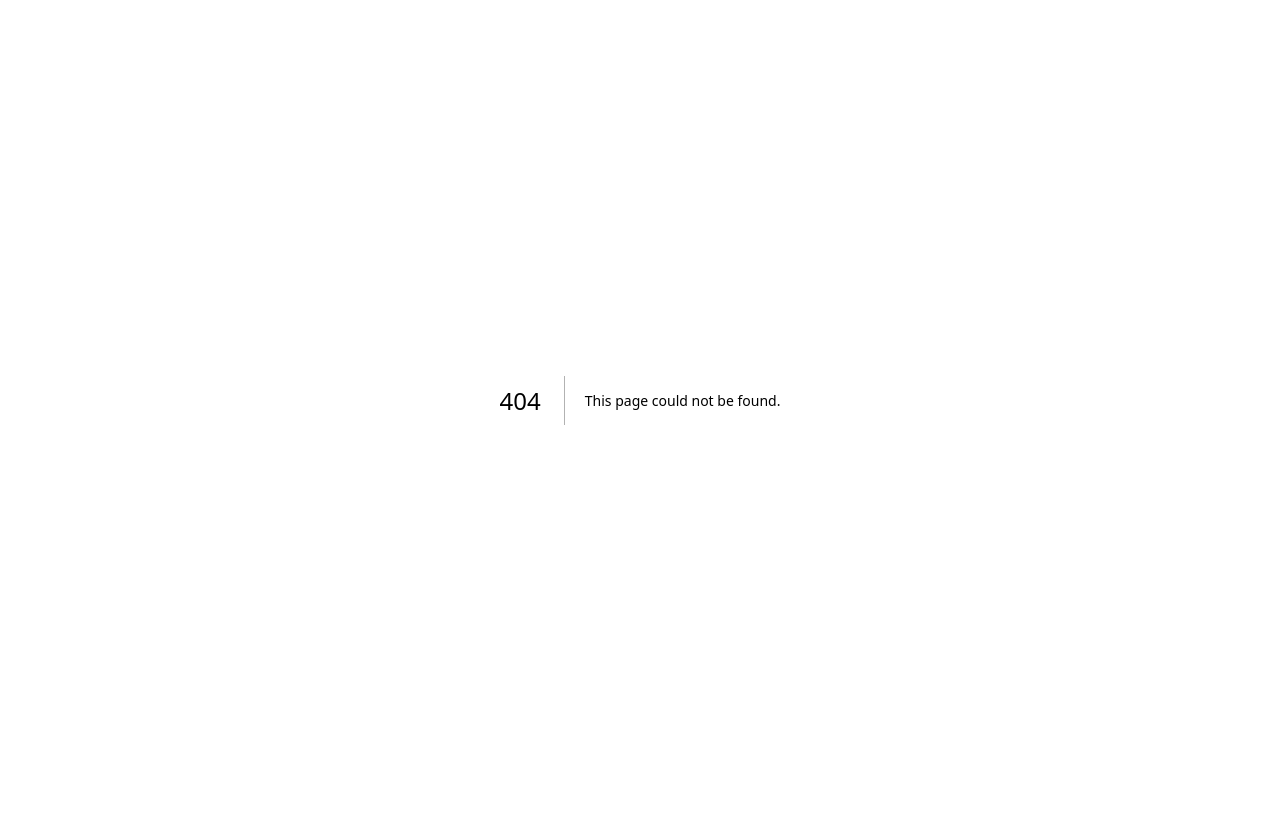
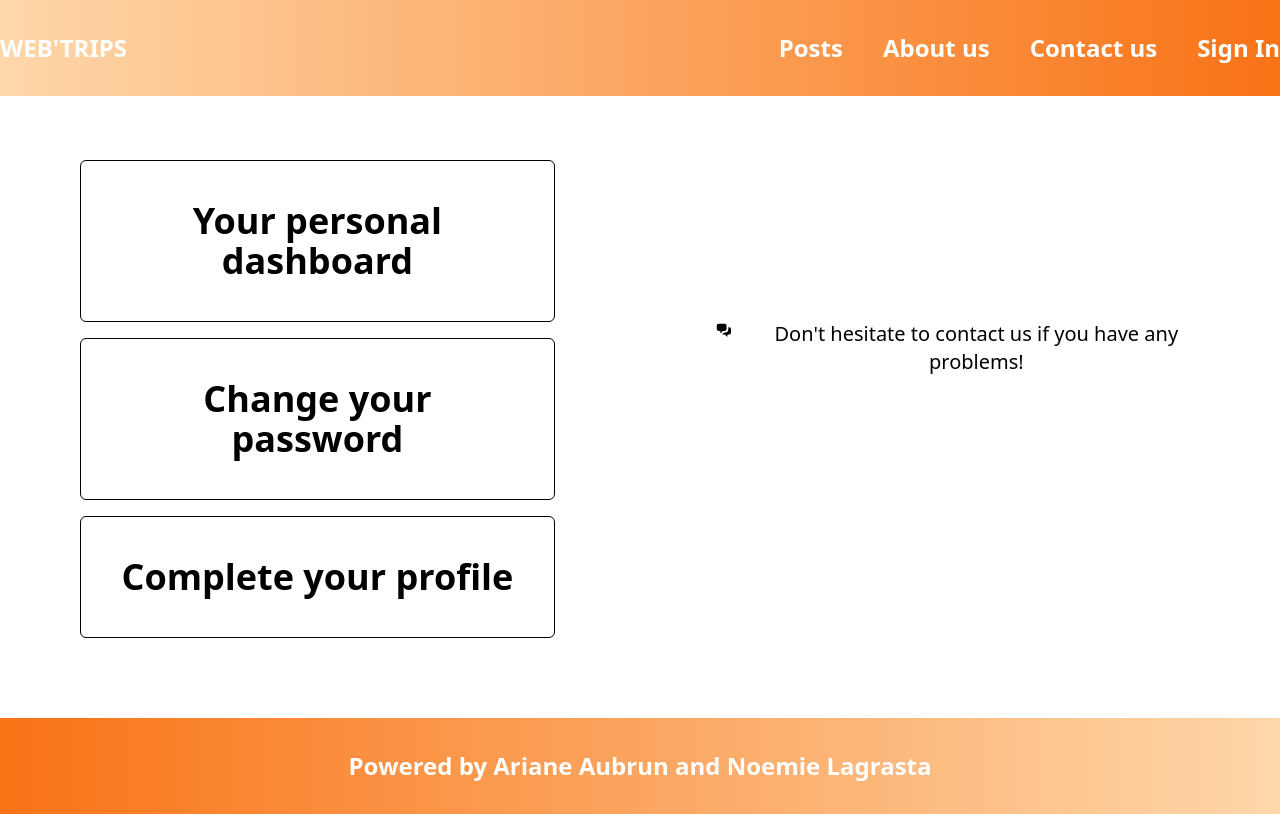
Before and after one commit to Noemie-lagrasta/ece-webtech-2023-fall-gr02-01, a Next.js app in the folder app/: page /PersonalInfo in a window 1280 px wide. Before the commit this address had no page. Built offline with nearby package versions, Linux system fonts and the light colour scheme; what @supabase/auth-helpers-react would draw is missing.

Commit message:
feat: add a personal dashboard

```diff
--- a/app/components/Header.js
+++ b/app/components/Header.js
@@ -44,7 +44,7 @@ export default function Header() {
           {user && (
             <li>
               <Link href="/admin/profile" className="wt-title flex">
-                <div className='flex itemps-center'>
+                <div className='flex items-center'>
                   <OutlineUserCircleIcon width={30} height={30}/>
                   <span className="ml-2">{user.email}</span>
                 </div>
--- /dev/null
+++ b/app/pages/PersonalInfo.js
@@ -0,0 +1,118 @@
+import { useState } from 'react';
+import Head from 'next/head';
+import Layout from '/components/Layout.js';
+import { supabase } from '@/utils/supabase';
+import { useUser } from '/components/UserContext.js';
+import { ChatAlt2Icon } from '@heroicons/react/solid';
+
+export default function Articles({ articles }) {
+    const [newPassword, setNewPassword] = useState('');
+    const [nickname, setNickname] = useState('');
+    const [activeSection, setActiveSection] = useState('dashboard'); // Default active section
+
+    const { user } = useUser();
+
+    const handlePasswordUpdate = async () => {
+        try {
+            const { user, error } = await supabase.auth.updateUser({ password: newPassword });
+
+            if (error) {
+                console.error("Error updating password:", error.message);
+            } else {
+                console.log("Password updated successfully for user:", user);
+            }
+        } catch (e) {
+            console.error("An unexpected error occurred:", e.message);
+        }
+    };
+
+    const handleNicknameUpdate = async () => {
+        // Add logic to update the user's nickname using Supabase
+        // You might use supabase functions similar to handlePasswordUpdate
+    };
+
+    const renderSection = () => {
+        switch (activeSection) {
+            case 'dashboard':
+                return (
+                    <div>
+                        <div className='text-center font-bold text-black text-5xl my-40'>
+
+                            {user && user.email ? (
+                                <p>Welcome on your personal dashboard,
+                                    <br/> {user.email}!</p>
+                            ) : (
+                                <p></p>
+                            )}
+                        </div>
+                        <a href='contacts'>
+                            <div className='flex justify-center wt-affichage'>
+                                <ChatAlt2Icon className="h-5 w-5 mr-5" ></ChatAlt2Icon>
+                                Don't hesitate to contact us if you have any problems!
+                            </div>
+
+                        </a>
+                    </div>
+                );
+
+            case 'password':
+                return (
+                    <div className='items-center'>
+                        <p>Do you want to update your password?</p>
+
+                        <label>
+                            New Password:
+                            <input
+                                type='password'
+                                value={newPassword}
+                                onChange={(e) => setNewPassword(e.target.value)}
+                            />
+                        </label>
+
+                        <button onClick={handlePasswordUpdate} className='wt-option'>Update Password</button>
+                    </div>
+                );
+
+            case 'nickname':
+                return (
+                    <div className='items-center'>
+                        <p>Do you want to add a nickname?</p>
+
+                        <label>
+                            Nickname:
+                            <input
+                                type='text'
+                                value={nickname}
+                                onChange={(e) => setNickname(e.target.value)}
+                            />
+                        </label>
+
+                        <button onClick={handleNicknameUpdate} className='wt-option'>Add Nickname</button>
+                    </div>
+                );
+
+            default:
+                return null;
+        }
+    };
+
+    return (
+        <Layout>
+            <Head>
+                <title>Update Password</title>
+            </Head>
+            <div className='flex my-6'>
+                <div className='flex flex-col mr-40'>
+                    <button onClick={() => setActiveSection('dashboard')} className='wt-option mb-4'>Your personal dashboard</button>
+                    <button onClick={() => setActiveSection('password')} className='wt-option mb-4'>Change your password</button>
+                    <button onClick={() => setActiveSection('nickname')} className='wt-option mb-4'>Complete your profile</button>
+                </div>
+
+                {/* Main content */}
+                <div>
+                    {renderSection()}
+                </div>
+            </div>
+        </Layout>
+    );
+}
--- a/app/pages/admin/profile.js
+++ b/app/pages/admin/profile.js
@@ -1,6 +1,7 @@
-import Head from 'next/head'
-import Link from 'next/link'
+import Head from 'next/head';
+import Link from 'next/link';
 import Layout from '/components/Layout.js';
+import { CogIcon } from '@heroicons/react/solid';
 
 export default function Articles({ articles }) {
   return (
@@ -10,22 +11,23 @@ export default function Articles({ articles }) {
           Welcome to your personal Dashboard
         </div>
 
-        <br/>   <br/>   <br/>
+        <br /> <br /> <br />
 
         <div className='wt-choice'>
           <Link href='/admin/yourPosts'>Your posts</Link>
         </div>
-          <br/>   <br/>   <br/>
+        <br /> <br /> <br />
 
         <div className='wt-choice '>
           <Link href='/admin/ADDtravels'>Write a new post</Link>
         </div>
 
-          <br/>   <br/>   <br/>
-          <div className='wt-choice'>
-            <Link href='/'>Change your personal informations</Link>
+        <br /> <br /> <br />
+        <div className='wt-choice flex justify-center'>
+          <CogIcon className="h-12 w-12 mr-2" aria-hidden="true"></CogIcon>
+          <Link href='/PersonalInfo'>See your personal information</Link>
         </div>
       </div>
     </Layout>
-  )
+  );
 }
--- a/app/pages/travels.js
+++ b/app/pages/travels.js
@@ -125,7 +125,7 @@ export default function Travels() {
     }
     fetchTravels();
     ;
-  }
+  };
 
 
   const openModal = () => {
--- a/app/pages/travels/[id].js
+++ b/app/pages/travels/[id].js
@@ -21,12 +21,11 @@ export default function Travels({ id }) {
   const [submitted, setSubmitted] = useState(false);
 
   useEffect(() => {
-    //here we recupere all the infos of the post chose
+    // ici, nous récupérons toutes les informations du poste choisi
     const fetchData = async () => {
       try {
         let { data, error, status } = await supabase
           .from('travels')
-
           .select('id, TravelerName, TravelDest, TravelDays, TravelStory, Travelemail, TravelTools')
           .eq('id', id)
           .single();
@@ -47,7 +46,7 @@ export default function Travels({ id }) {
   }, [id]);
 
   useEffect(() => {
-    //here we calculate the average of the rate of this post
+    // ici, nous calculons la moyenne de la note de ce poste
     const fetchAverageRating = async () => {
       try {
         const { data, error, status } = await supabase
@@ -74,12 +73,11 @@ export default function Travels({ id }) {
     }
   }, [travel]);
 
-
   const handleRate = (value) => {
     setRate(value);
   };
 
-  //here we send the review
+  // ici, nous envoyons la critique
   const Validate = async () => {
     try {
       const { data, error, status } = await supabase
@@ -111,19 +109,18 @@ export default function Travels({ id }) {
 
   return (
     <Layout>
-      <br /><br />
+      <div>
         <div className="flex items-center">
           <ChevronLeftIcon className="h-10 w-10" aria-hidden="true" />
           <Link href='/travels' className="ml-2">GO BACK</Link>
         </div>
         <br /><br />
-      <br /><br />
+
         {loading ? (
           <p>Loading...</p>
         ) : (
           travel && (
-
-
+            <>
               <table className="table-auto w-full">
                 <tbody>
                   <tr>
@@ -137,7 +134,6 @@ export default function Travels({ id }) {
                         <span className="ml-2">
                           {travel.TravelerName}
                         </span>
-
                         <br /><br />
                         <div>
                           {travel.TravelDays}
@@ -146,38 +142,20 @@ export default function Travels({ id }) {
                         <div>
                           by  {travel.TravelTools}
                         </div>
+                      </div>
+                    </td>
 
-                  <br />
-                </td>
                     <td className='w-1/3 items-center'>
-                  <div className='px-10 py-10 text-justify bg-white overflow-hidden shadow rounded-lg ' >
-                    <div>
+                      <div className='px-10 py-10 text-justify bg-white overflow-hidden shadow rounded-lg '>
                         {travel.TravelStory}
                       </div>
-                  </div>
                     </td>
-                <td className=' grid justify-items-end'>
+
+                    <td className='grid justify-items-end'>
                       {submitted ? (
                         <h1> Thanks for your review</h1>
                       ) : (
                         <>
-
-                      <div className='wt-rate'>This post is rated: {averageRating.toFixed(2)}/5</div>
-
-                      {user ? (
-                        <>
-                          <StarRating onRate={handleRate} />
-                          <textarea name='commentaire' placeholder='Your comment here' value={commentaire} onChange={(e) => setCommentaire(e.target.value)}></textarea>
-                          <button onClick={Validate} className={`flex ${submitting ? 'opacity-50 cursor-not-allowed' : ''}`} disabled={submitting}>
-                            SUBMIT YOUR REVIEW
-                          </button>
-                        </>
-                      ) : (
-                        <div className='flex'>
-                          <Link href='/login'>Log in </Link> to leave a review on this post
-                        </div>
-                      )}
-
                           <div className='wt-rate'>This post is rated: {averageRating.toFixed(2)}/5</div>
 
                           {user ? (
@@ -200,18 +178,18 @@ export default function Travels({ id }) {
                   </tr>
                 </tbody>
               </table>
+            </>
           )
-      )
-      }
-    </Layout >
+        )}
+      </div>
+    </Layout>
   );
 }
-
 
 export async function getServerSideProps(context) {
   return {
     props: {
       id: context.params.id
     },
+  };
 }
-}
--- a/app/styles/globals.css
+++ b/app/styles/globals.css
@@ -107,6 +107,12 @@
   @apply px-20 py-20 text-white text-9xl font-bold text-center bg-orange-500 border border-orange-500  rounded-md;
 
 }
+.wt-option{
+  @apply px-10 py-10 text-black text-4xl font-bold text-center  border border-black rounded-md ;
+
+}
+.wt-option:hover{
+  transform: scale(1.05); }
 .wt-center{
   @apply  flex flex-col justify-center items-center;
 }
@@ -149,3 +155,13 @@
 .wt-questionnaire2{
   @apply text-2xl text-center text-black font-bold;
 }
+
+
+.wt-affichage{
+  @apply text-black text-xl text-center bg-white;
+  text-decoration: none;
+  transition: text-decoration 0.2s;
+}
+.wt-affichage:hover{
+  text-decoration: underline;
+}
```
Lines whose indentation alone changed are shown as unchanged.
